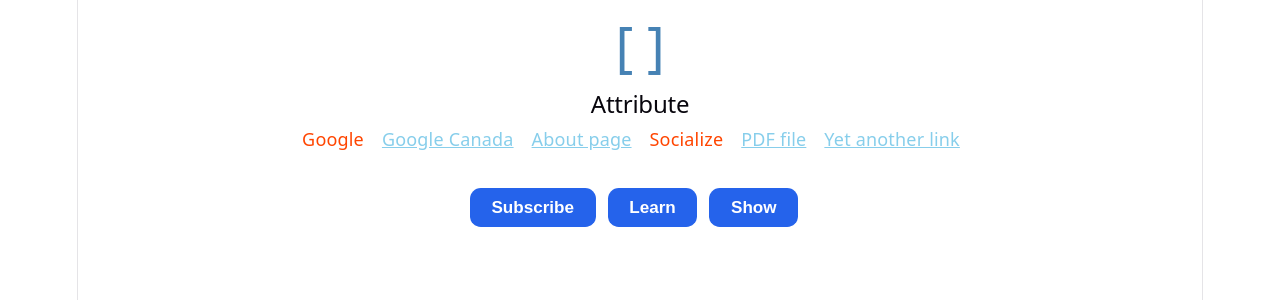
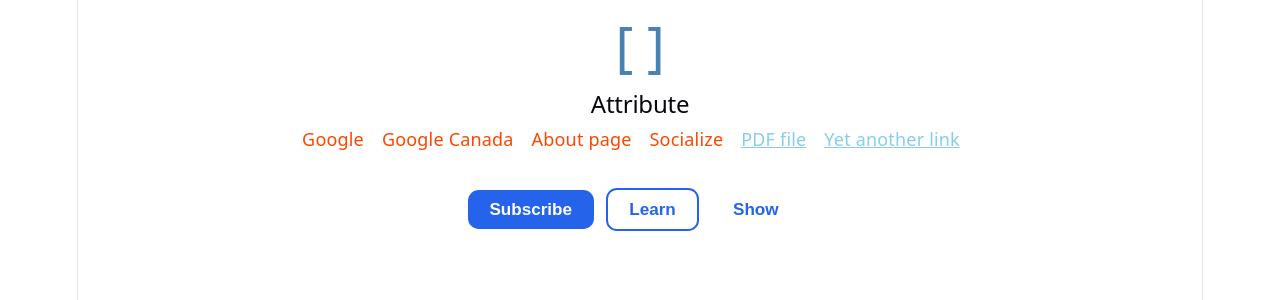
Before and after one commit to BAsnetSujan420/smart-selectors, a React (Vite) app: page / in a window 1280 px wide. Shown: the top 300 px of the page. Built offline with nearby package versions, Linux system fonts and the light colour scheme.

Commit message:
selects based on any starting and ending string

```diff
--- a/src/components/AttributeSelector.jsx
+++ b/src/components/AttributeSelector.jsx
@@ -14,7 +14,7 @@ const Section = styled.section`
     color: skyblue;
   }
 
-  a[class|='link'] {
+  a[class^='link'] {
     color: orangered;
     text-decoration-style: dotted;
     text-decoration-color: white;
@@ -57,6 +57,26 @@ const Button = styled.button`
   &:disabled {
     opacity: 0.6;
     cursor: not-allowed;
+  }
+
+  &[class$='outline'] {
+    background: transparent;
+    color: var(--bg);
+    border: 2px solid var(--bg);
+
+    &:hover {
+      background: var(--bg);
+      color: white;
+    }
+  }
+
+  &[class$='accent'] {
+    background: transparent;
+    color: var(--bg);
+
+    &:hover {
+      background: rgba(37, 99, 235, 0.1);
+    }
   }
 `;
 
```
